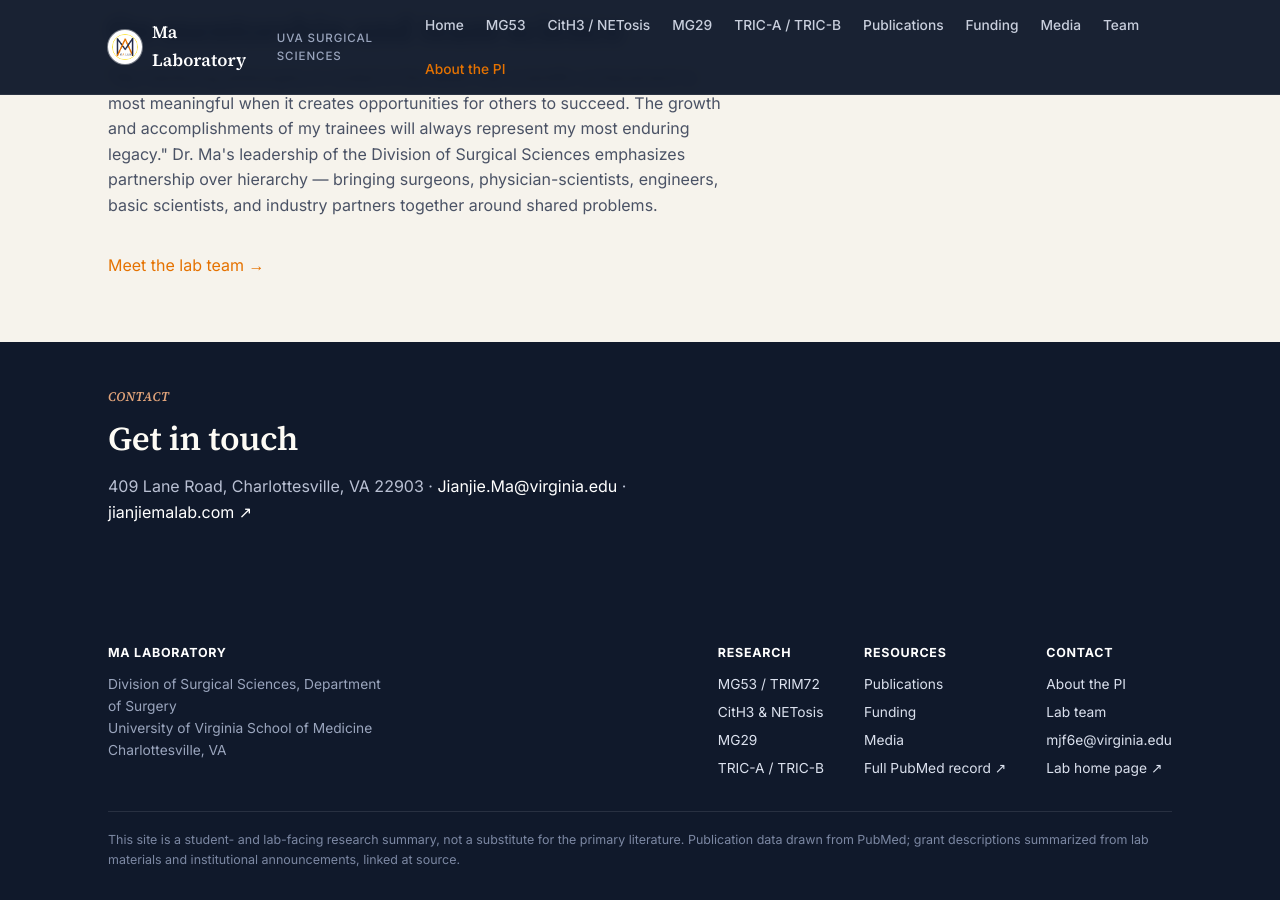
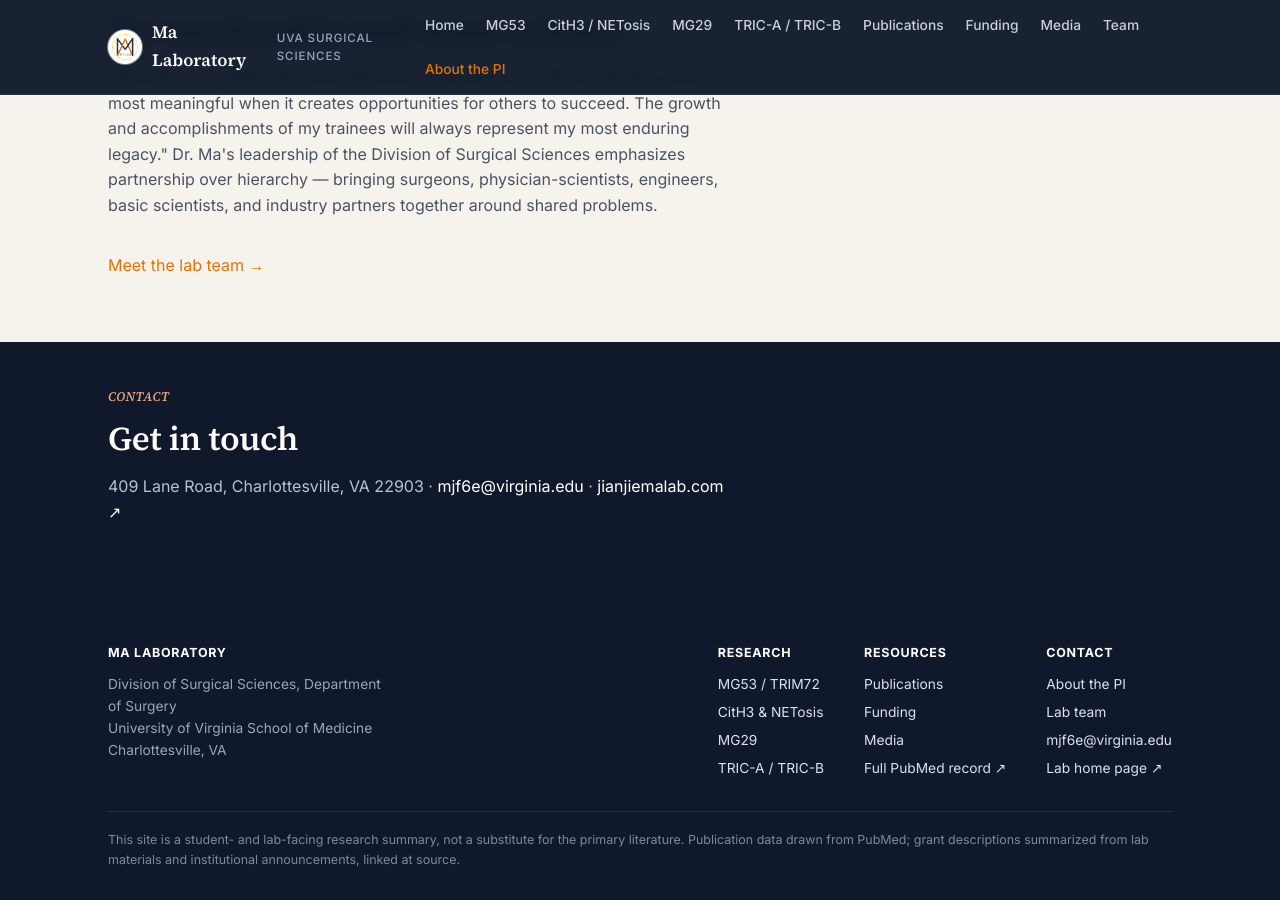
Before and after one commit to mjf6e/Ma-Lab-Research-Portfolio, a Jekyll site: the page built from about.html, in a window 1280 px wide and 900 px high, scrolled down 1896 px. Built offline with Jekyll 4.4.1, drawn with Linux system fonts in a browser that asks for light colours.

Commit message:
Update About page contact email to mjf6e@virginia.edu

```diff
--- a/about.html
+++ b/about.html
@@ -76,7 +76,7 @@ description: Dr. Jianjie Ma — William H. Muller Endowed Professor and Director
     <div class="section-head">
       <p class="mono" style="color:#e0a37a;">Contact</p>
       <h2>Get in touch</h2>
-      <p>409 Lane Road, Charlottesville, VA 22903 · <a href="mailto:Jianjie.Ma@virginia.edu" style="color:#fff;">Jianjie.Ma@virginia.edu</a> · <a href="https://www.jianjiemalab.com/" target="_blank" rel="noopener" style="color:#fff;">jianjiemalab.com ↗</a></p>
+      <p>409 Lane Road, Charlottesville, VA 22903 · <a href="mailto:mjf6e@virginia.edu" style="color:#fff;">mjf6e@virginia.edu</a> · <a href="https://www.jianjiemalab.com/" target="_blank" rel="noopener" style="color:#fff;">jianjiemalab.com ↗</a></p>
     </div>
   </div>
 </section>
```
